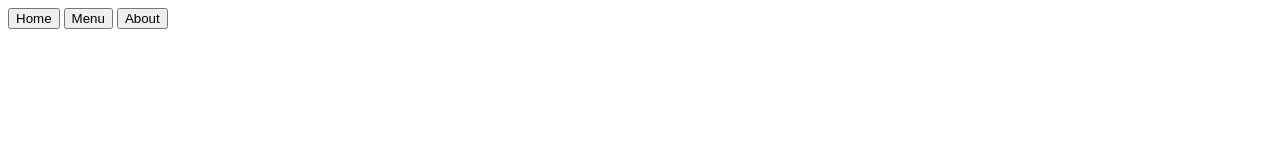
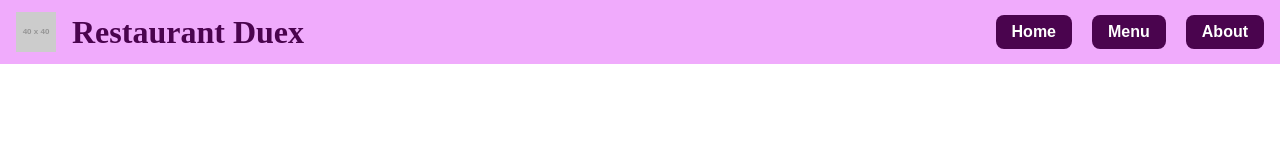
Before and after one commit to futurebound/odin-restaurant, a website built with webpack: page src/index.html in a window 1280 px wide. Built offline with nearby package versions, Linux system fonts and the light colour scheme; placeholder pictures from the web are drawn by us.

Commit message:
feat: basic header and styling

```diff
--- a/src/index.html
+++ b/src/index.html
@@ -7,6 +7,10 @@
 </head>
 <body>
   <header>
+    <div class="logo">
+      <img src="https://placehold.co/40x40" alt="restaurant logo">
+      <span>Restaurant Duex</span>
+    </div>
     <nav>
       <button>Home</button>
       <button>Menu</button>
--- a/src/style.css
+++ b/src/style.css
@@ -1,9 +1,70 @@
+
+:root {
+  --fuchsia-50: #fdf2f8;
+  --fuchsia-100: #fae8ff;
+  --fuchsia-200: #f5d0fe;
+  --fuchsia-300: #f0abfc;
+  --fuchsia-400: #e879f9;
+  --fuchsia-500: #d946ef;
+  --fuchsia-600: #c026d3;
+  --fuchsia-700: #a21caf;
+  --fuchsia-800: #86198f;
+  --fuchsia-900: #701a75;
+  --fuchsia-950: #4a044e;
+}
+
+* {
+  margin: 0;
+  padding: 0;
+  box-sizing: border-box;
+}
 
 body {
   display: grid;
 
 }
 
+header {
+  top: 0;
+  position: sticky;
+
+  display: flex;
+  padding: 12px 16px;
+  align-items: center;
+  background-color: var(--fuchsia-300);
+}
+
+.logo {
+  gap: 16px;
+  display: flex;
+  align-items: center;
+}
+
+.logo span {
+  font-size: xx-large;
+  font-weight: bold;
+  color: var(--fuchsia-950);
+}
+
+nav {
+  margin-left: auto;
+}
+
 nav button {
+  border: none;
+  color: white;
+  font-size: 1rem;
+  font-weight: bold;
+  margin-left: 16px;
+  padding: 8px 16px;
+  border-radius: 8px;
+  background-color: var(--fuchsia-950);
+}
 
+nav button:hover {
+  /* border: 2px solid #4a044e; */
+  color: var(--fuchsia-200);
+  background-color: var(--fuchsia-600);
+  box-shadow: 0 0 5px var(--fuchsia-800);
+  text-shadow: 0 0 5px var(--fuchsia-800);
 }
```
